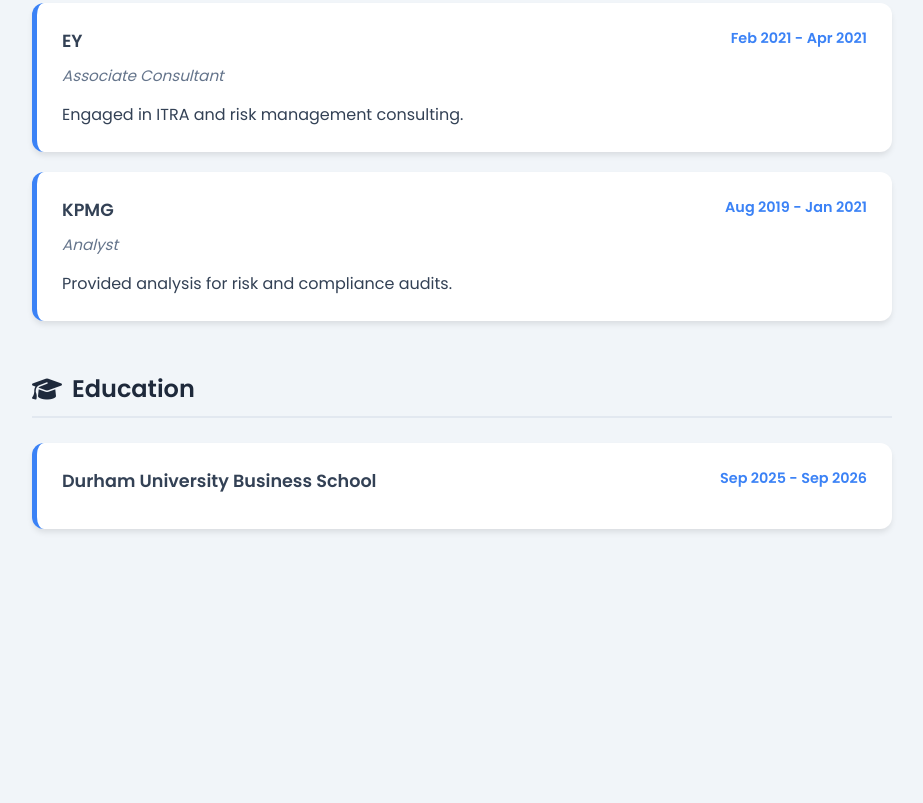
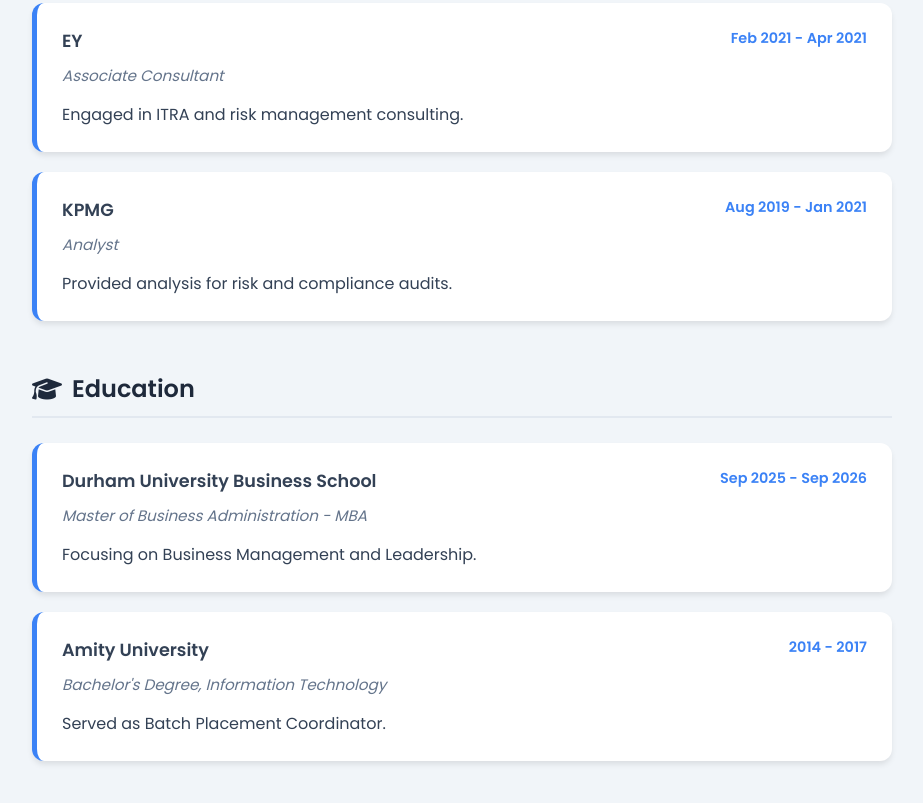
Before and after one commit to shahzadealam/shahzadealam.github.io, a plain HTML site: page index.html in a window 1280 px wide. Shown: the part 819-1622 px from the top of the page, without its empty margins (328-1251 px from the left). Before the commit the page ends 1448 px from the top, so only its background shows below. Drawn offline with Linux system fonts and the light colour scheme.

Commit message:
Update index.html

```diff
--- a/index.html
+++ b/index.html
@@ -294,4 +294,21 @@
                     <h3>Durham University Business School</h3>
                     <span>Sep 2025 - Sep 2026</span>
                 </div>
-                <div class="card-
+                <div class="card-sub">Master of Business Administration - MBA</div>
+                <p>Focusing on Business Management and Leadership.</p>
+            </div>
+
+            <div class="card">
+                <div class="card-header">
+                    <h3>Amity University</h3>
+                    <span>2014 - 2017</span>
+                </div>
+                <div class="card-sub">Bachelor's Degree, Information Technology</div>
+                <p>Served as Batch Placement Coordinator.</p>
+            </div>
+        </section>
+
+    </main>
+
+</body>
+</html>
```
